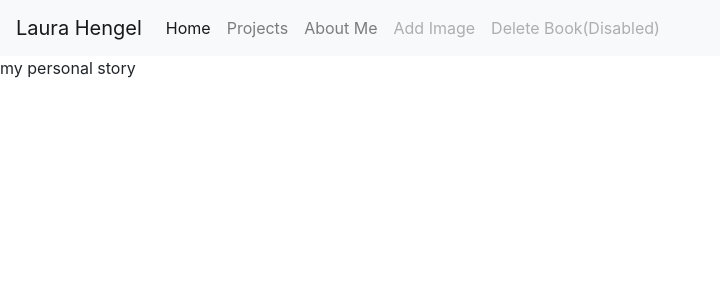
After one commit to hengelaura/Portfolio, a Flask app: template templates/about.html in a window 1280 px wide. The commit adds this page. Shown: the top 300 px of the page, without its empty margins (0-720 px from the left). Run offline with Flask 2, Linux system fonts and the light colour scheme; the template is opened without the code that fills it, so the values that code supplies are empty; some libraries are stand-ins or nearby versions.

Commit message:
add another page

```diff
--- /dev/null
+++ b/templates/about.html
@@ -0,0 +1,5 @@
+{% extends "index.html"%}
+
+{% block content %}
+    <p>my personal story</p>
+{% endblock %}
--- a/templates/index.html
+++ b/templates/index.html
@@ -10,13 +10,13 @@
             <div class="collapse navbar-collapse" id="navbarNav">
               <ul class="navbar-nav">
                 <li class="nav-item active">
-                  <a class="nav-link" href="">Home <span class="sr-only">(current)</span></a>
+                  <a class="nav-link" href="/">Home <span class="sr-only">(current)</span></a>
                 </li>
                 <li class="nav-item">
                   <a class="nav-link" href="/projects">Projects</a>
                 </li>
                 <li class="nav-item">
-                  <a class="nav-link" href="{{'/about'}}">About Me</a>
+                  <a class="nav-link" href="/about">About Me</a>
                 </li>
                 <li class="nav-item">
                   <a class="nav-link disabled" href="{{'/addimage'}}">Add Image</a>
```
